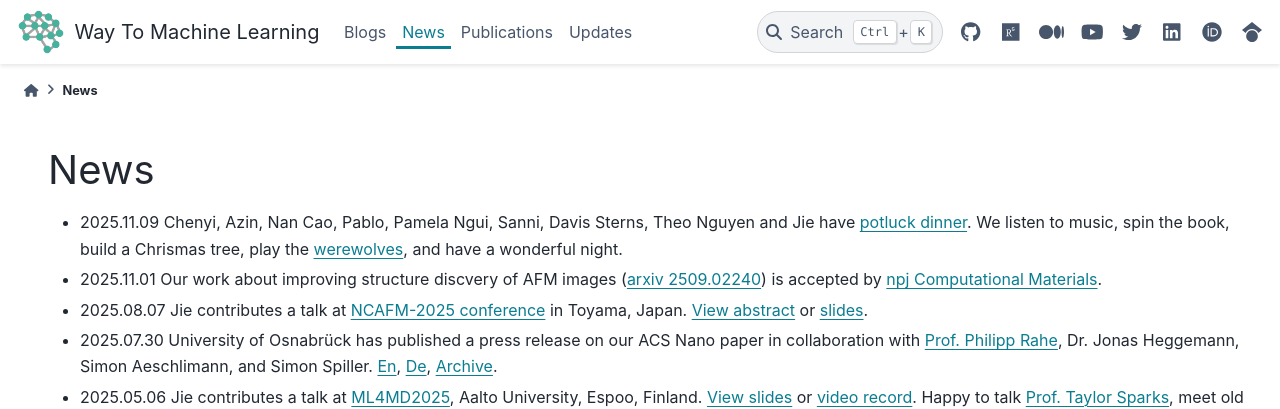
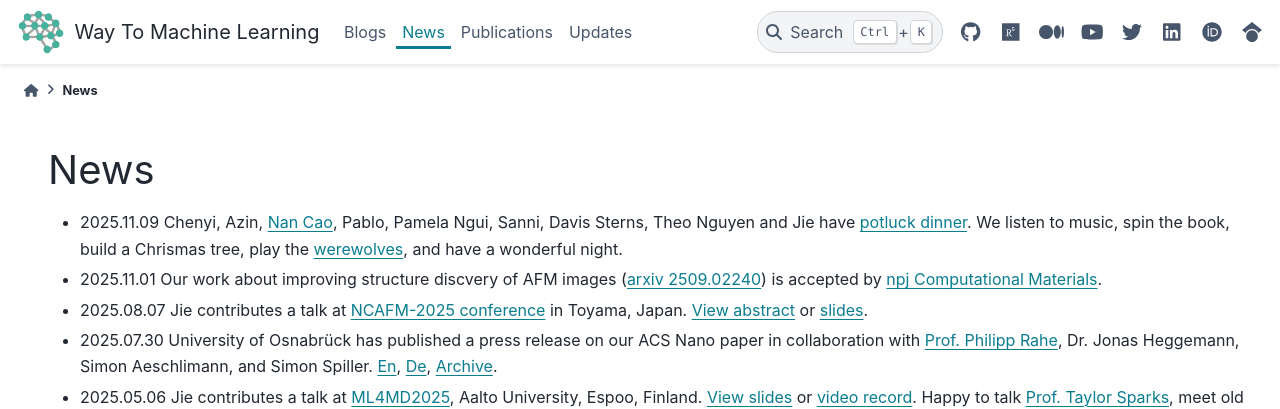
Before and after one commit to way2ml/way2ml.github.io, a Sphinx documentation site: the page built from doc/news.md, in a window 1280 px wide. Shown: the top 409 px of the page. Built offline with Sphinx 7.4.7 and the PyData theme 0.15.4, drawn with Linux system fonts in a browser that asks for light colours; part of the change alters nothing that is shown.

```diff
--- a/doc/news.md
+++ b/doc/news.md
@@ -1,5 +1,5 @@
 # News
-- 2025.11.09 Chenyi, Azin, Nan Cao, Pablo, Pamela Ngui,  Sanni, Davis Sterns, Theo Nguyen and Jie have [potluck dinner](https://en.wikipedia.org/wiki/Potluck). We listen to music, spin the book, build a Chrismas tree, play the [werewolves](https://en.wikipedia.org/wiki/The_Werewolves_of_Millers_Hollow), and have a wonderful night.
+- 2025.11.09 Chenyi, Azin, [Nan Cao](https://raw.githubusercontent.com/HuangJiaLian/DataBase0/master/uploads/IMG_0668.jpeg), Pablo, Pamela Ngui,  Sanni, Davis Sterns, Theo Nguyen and Jie have [potluck dinner](https://en.wikipedia.org/wiki/Potluck). We listen to music, spin the book, build a Chrismas tree, play the [werewolves](https://en.wikipedia.org/wiki/The_Werewolves_of_Millers_Hollow), and have a wonderful night.
 - 2025.11.01 Our work about improving structure discvery of AFM images ([arxiv 2509.02240](https://arxiv.org/abs/2509.02240)) is accepted by [npj Computational Materials](https://www.nature.com/npjcompumats/).
 - 2025.08.07 Jie contributes a talk at [NCAFM-2025 conference](https://www.nims.go.jp/group/Nanoprobe/NC-AFM2025/Index.html) in Toyama, Japan. [View abstract](https://www.nims.go.jp/group/Nanoprobe/NC-AFM2025/Abstract/S11-2_Jie%20Huang.pdf) or [slides](https://raw.githubusercontent.com/HuangJiaLian/DataBase0/master/uploads/NCAFM_Jie_Huang.pdf).
 - 2025.07.30 University of Osnabrück has published a press release  on our ACS Nano paper in collaboration with [Prof. Philipp Rahe](https://www.humboldt-foundation.de/en/connect/explore-the-humboldt-network/singleview/1147643/dr-philipp-rahe), Dr. Jonas Heggemann, Simon Aeschlimann, and Simon Spiller. [En](https://www.uni-osnabrueck.de/en/campus-life/university-news/news-detail-page/2025/07/physiker-der-uni-osnabrueck-erklaeren-bislang-unbekannten-mikroskopischen-mechanismus), [De](https://www.uni-osnabrueck.de/campusleben/uni-news/detailseite-news/2025/07/physiker-der-uni-osnabrueck-erklaeren-bislang-unbekannten-mikroskopischen-mechanismus), [Archive](https://raw.githubusercontent.com/HuangJiaLian/DataBase0/master/uploads/2025-07-30-ACSNANO.png).
```
